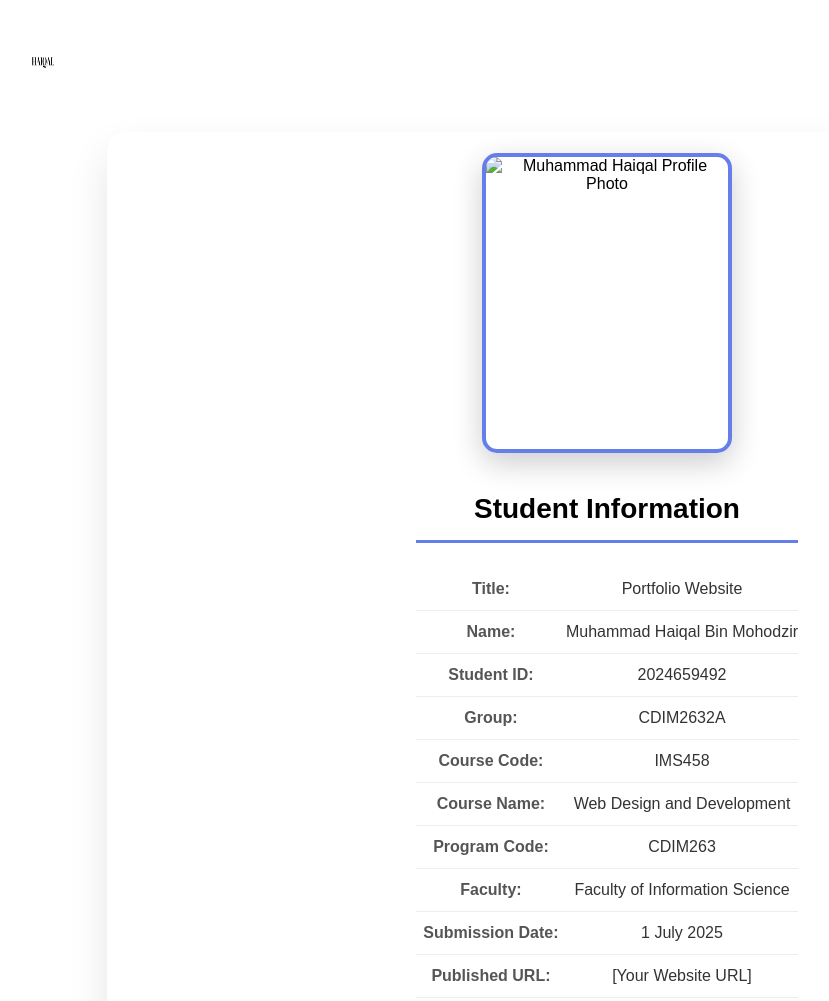
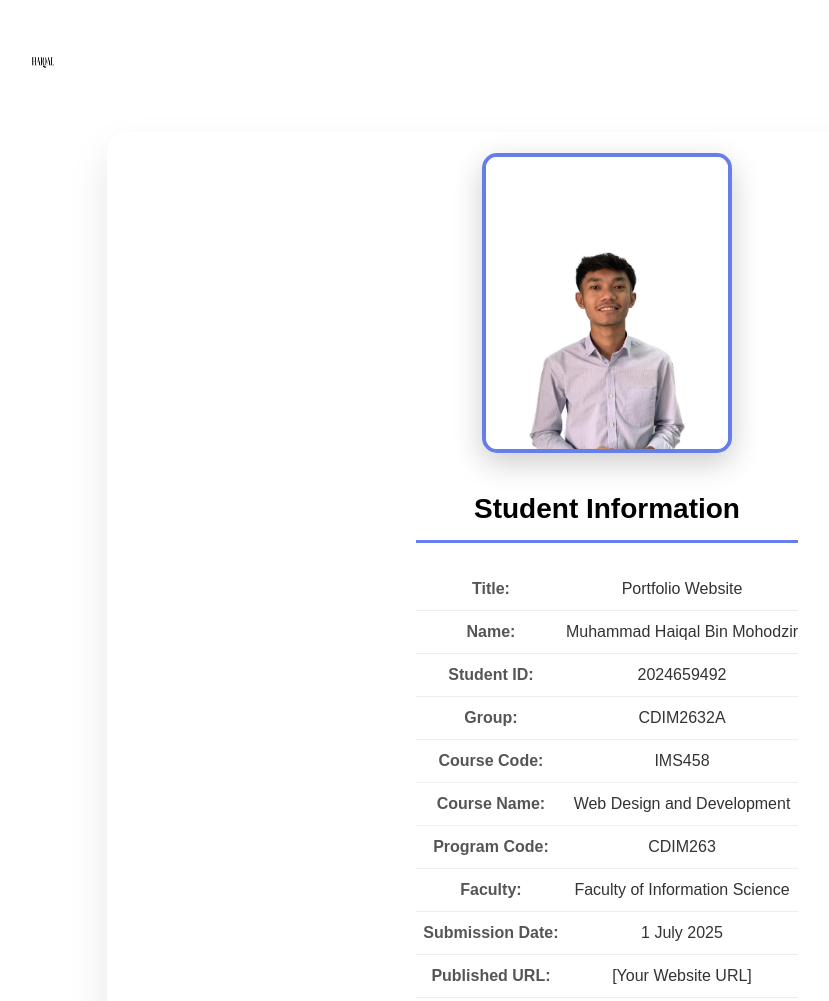
Before and after one commit to qalski16/MUHAMMAD-HAIQAL, a plain HTML site: page student.html in a window 1280 px wide. Shown: the top 1001 px of the page, without its empty margins (33-862 px from the left). Drawn offline with Linux system fonts and the light colour scheme; files whose address does not match are found by name.

Commit message:
Update student.html

```diff
--- a/student.html
+++ b/student.html
@@ -29,7 +29,7 @@
 
     <div class="content-card">
         <div class="profile-section">
-            <img src="image/WhatsApp Image 2025-06-07 at 04.24.35_da0c90af.jpg" alt="Muhammad Haiqal Profile Photo" class="profile-image">
+            <img src="WhatsApp Image 2025-06-07 at 04.24.35_da0c90af.jpg" alt="Muhammad Haiqal Profile Photo" class="profile-image">
 
             <div class="student-info">
                 <h2 class="info-title">Student Information</h2>
```
